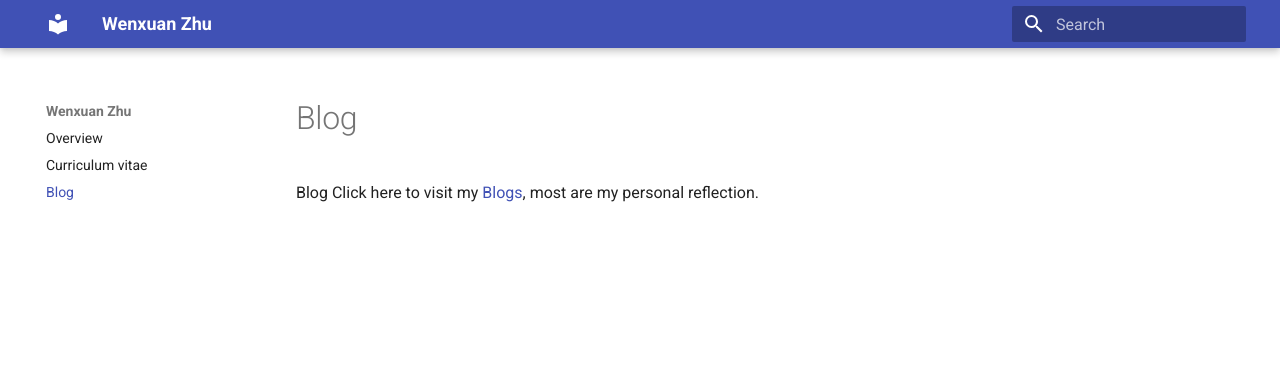
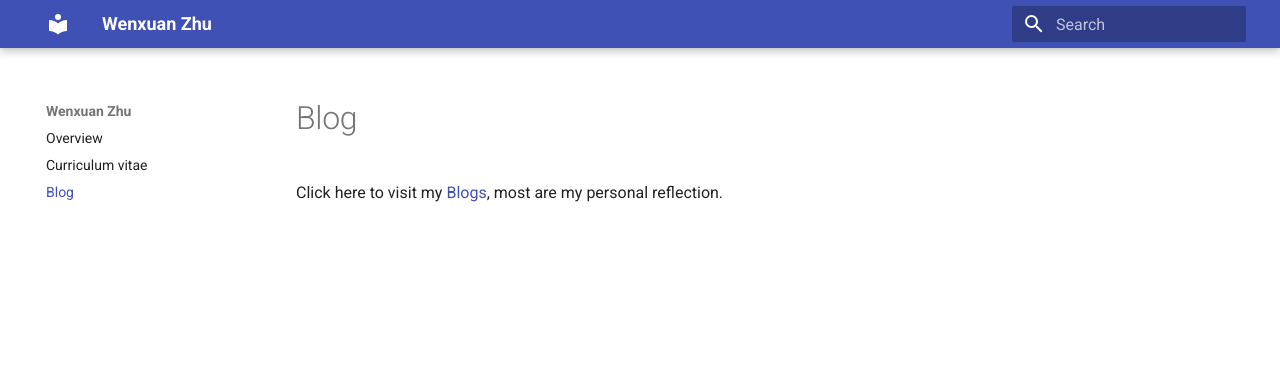
Before and after one commit to skywalker-dell/personal-page, an MkDocs documentation site: the page built from docs/blog.md, in a window 1280 px wide. Shown: the top 375 px of the page. Built offline with MkDocs 1.6.1 and Material for MkDocs 9.7.7, drawn with Linux system fonts in a browser that asks for light colours.

Commit message:
fix md bug

```diff
--- a/docs/blog.md
+++ b/docs/blog.md
@@ -1,2 +1,2 @@
-Blog
+# Blog
 Click here to visit my [Blogs](https://skywalker-dell.github.io/), most are my personal reflection.
```
